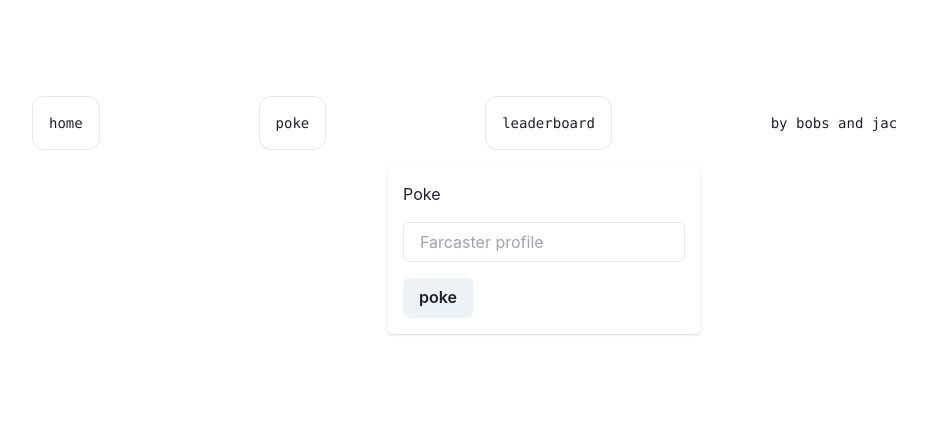
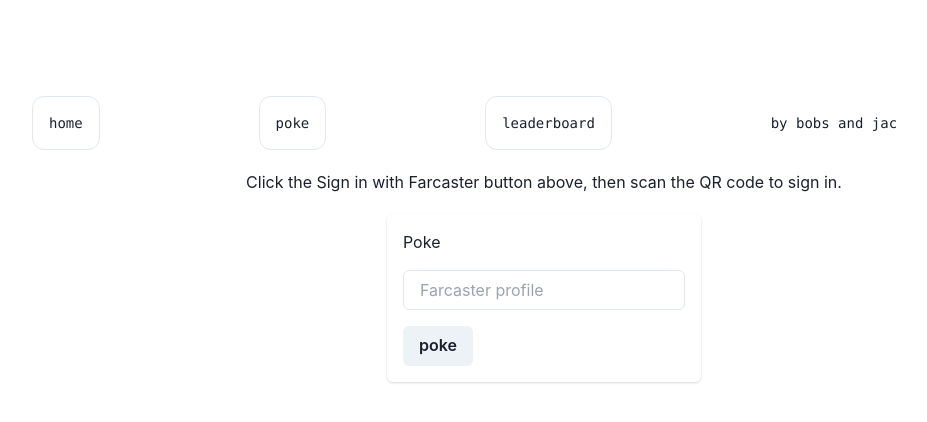
Before and after one commit to straightupjac/poke, a Next.js app: page /poke in a window 1280 px wide. Shown: the top 422 px of the page, without its empty margins (96-1023 px from the left). Built offline with nearby package versions, Linux system fonts and the light colour scheme; no server answers.

Commit message:
sign in with farcaster

```diff
--- a/src/components/SignInWithFarcaster.tsx
+++ b/src/components/SignInWithFarcaster.tsx
@@ -3,7 +3,7 @@
   AuthKitProvider,
   StatusAPIResponse,
 } from "@farcaster/auth-kit";
-import { getCsrfToken, signIn, signOut } from "next-auth/react";
+import { getCsrfToken, signIn, signOut, useSession } from "next-auth/react";
 import { useCallback, useState } from "react";
 
 export const SignInWithFarcaster = () => {
@@ -30,7 +30,7 @@
 
   return (
     <div>
-      <div style={{ position: "fixed", top: "12px", right: "12px" }}>
+      <div >
         <SignInButton
           nonce={getNonce}
           onSuccess={handleSuccess}
@@ -42,3 +42,27 @@
     </div>
   )
 }
+
+export const FarcasterProfile = () => {
+  const { data: session } = useSession();
+
+  return session ? (
+    <div style={{ fontFamily: "sans-serif" }}>
+      <p>Signed in as {session.user?.name}</p>
+      <p>
+        <button
+          type="button"
+          style={{ padding: "6px 12px", cursor: "pointer" }}
+          onClick={() => signOut()}
+        >
+          Click here to sign out
+        </button>
+      </p>
+    </div>
+  ) : (
+    <p>
+      Click the Sign in with Farcaster button above, then scan the QR code to
+      sign in.
+    </p>
+  );
+}
--- a/src/pages/poke.tsx
+++ b/src/pages/poke.tsx
@@ -1,3 +1,5 @@
+import { FarcasterProfile } from "@/components/SignInWithFarcaster";
+import { VStack } from "@chakra-ui/layout";
 import Navigation from "@components/navigation";
 import { Poke } from "@components/poke";
 
@@ -5,9 +7,10 @@
   return (
     <main className="flex min-h-screen flex-col items-center p-24">
       <Navigation />
-      <div className="py-4">
+      <VStack spacing={5} py={5}>
+        <FarcasterProfile />
         <Poke />
-      </div>
+      </VStack>
     </main>
   );
 }
```
